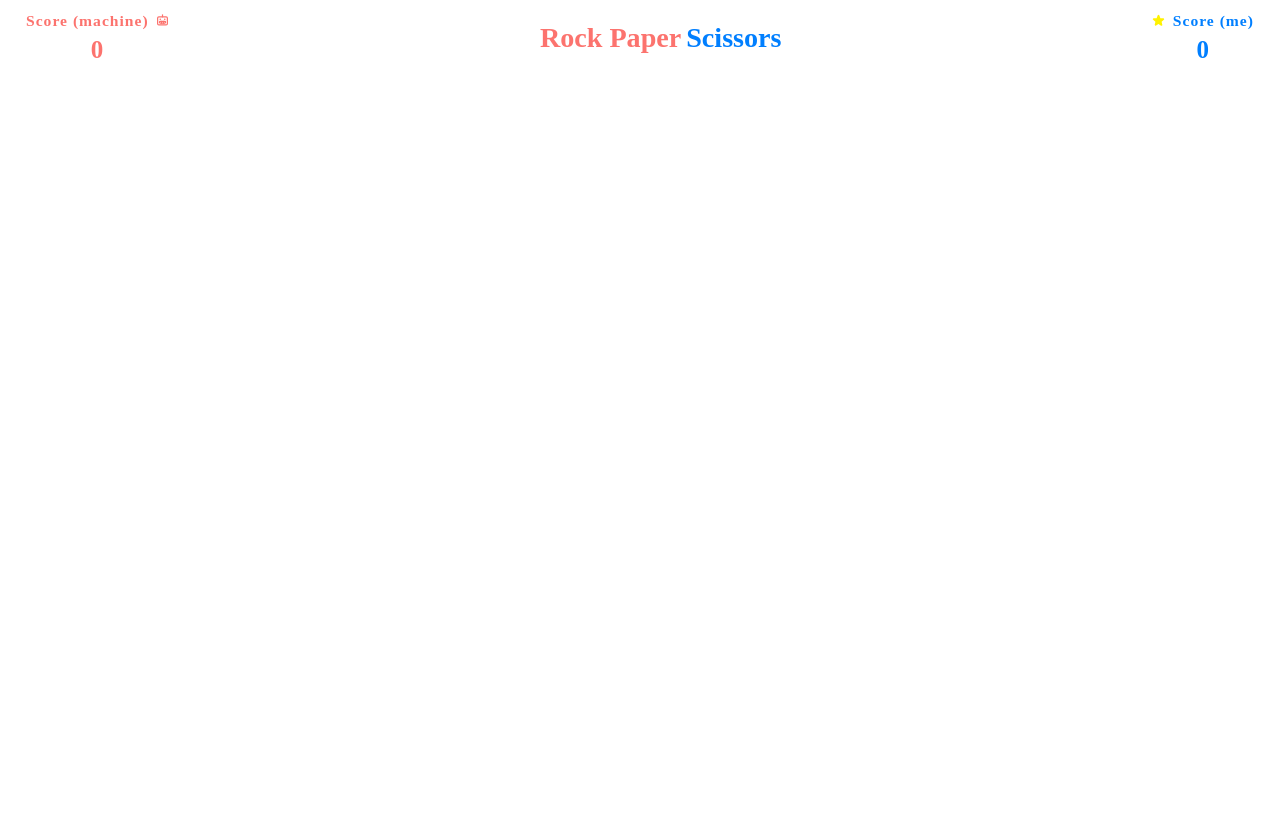
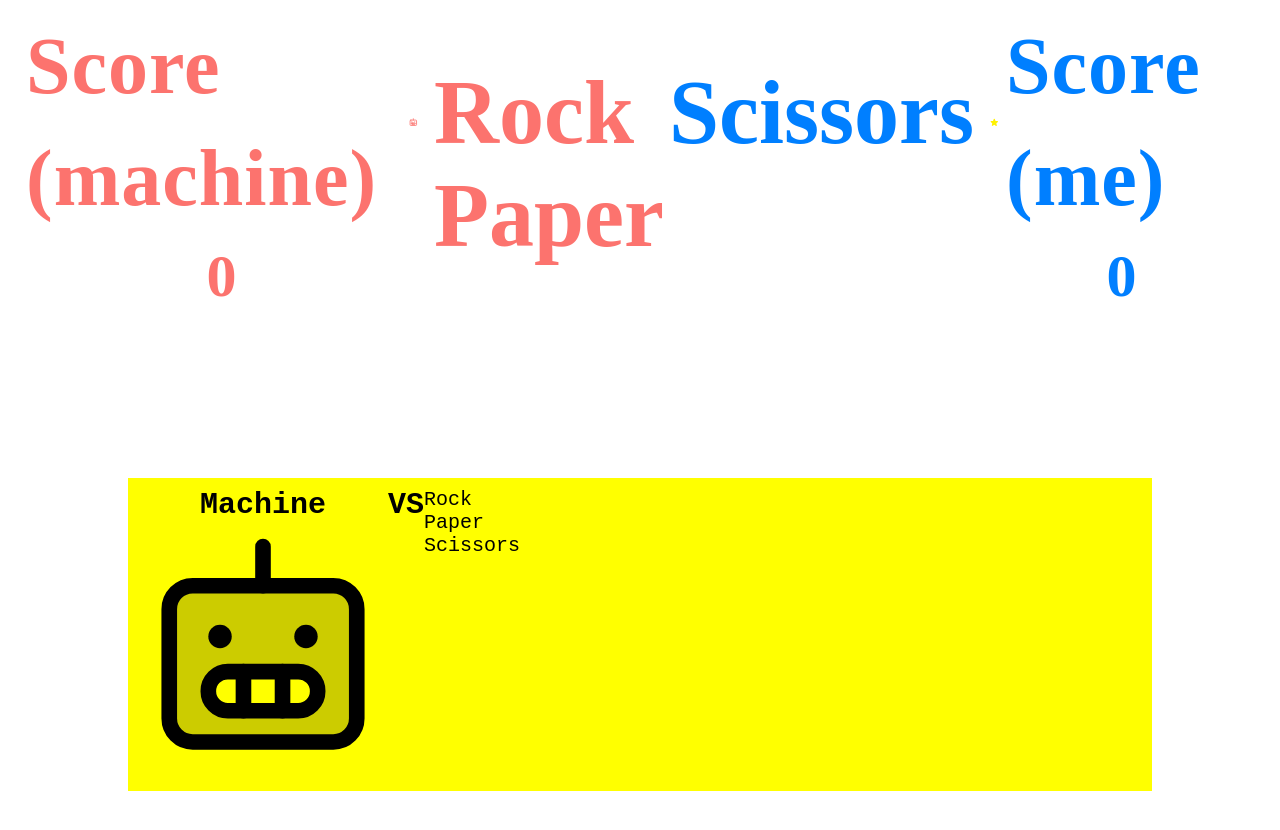
Before and after one commit to cauealb/rock-paper-scissors, a React (Vite) app: page / in a window 1280 px wide. Shown: the top 830 px of the page. Before the commit the page ends 800 px from the top, so only its background shows below. Built offline with nearby package versions, Linux system fonts and the light colour scheme; a web font is replaced by a local one.

Commit message:
Resolvendo conflito

```diff
--- a/globalCSS.js
+++ b/globalCSS.js
@@ -5,6 +5,9 @@ export const GlobalCSS = createGlobalStyle`
         padding: 0;
         margin: 0;
         box-sizing: border-box;
+    }
+
+    html {
         font-size: 62.5%;
         font-family: "Jersey 20";
     }
--- a/package.json
+++ b/package.json
@@ -10,7 +10,7 @@
     "preview": "vite preview"
   },
   "dependencies": {
-    "phosphor-icons": "^1.4.2",
+    "phosphor-react": "^1.4.1",
     "react": "^18.3.1",
     "react-dom": "^18.3.1",
     "styled-components": "^6.1.13"
--- a/src/App.jsx
+++ b/src/App.jsx
@@ -2,6 +2,7 @@ import { ThemeProvider } from "styled-components"
 import { theme } from "../theme"
 import { GlobalCSS } from "../globalCSS"
 import { Header } from "./Components/Header/Header"
+import { Play } from "./Components/Play/Play"
 
 export function App() {
 
@@ -9,6 +10,7 @@ export function App() {
     <>
     <ThemeProvider theme={theme}>
       <Header />
+      <Play />
       <GlobalCSS />
     </ThemeProvider>
     </>
--- /dev/null
+++ b/src/Components/Play/Play.jsx
@@ -0,0 +1,32 @@
+import { Robot  } from "phosphor-react"
+import { StyledPrincipalSection, StyledPrincipalMachine } from "./Play.s"
+
+export function Play() {
+    return (
+        <>
+            <StyledPrincipalSection>
+                <StyledPrincipalMachine>
+                    <h2>Machine</h2>
+                    <Robot size={250} weight="duotone" />
+                </StyledPrincipalMachine>
+                <h1>VS</h1>
+                <div>
+                    <div>
+                        <p>Rock</p>
+                        <span></span>
+                    </div>
+
+                    <div>
+                        <p>Paper</p>
+                        <span></span>
+                    </div>
+
+                    <div>
+                        <p>Scissors</p>
+                        <span></span>
+                    </div>
+                </div>
+            </StyledPrincipalSection>
+        </>
+    )
+}
--- /dev/null
+++ b/src/Components/Play/Play.s.js
@@ -0,0 +1,18 @@
+import styled from "styled-components";
+
+export const StyledPrincipalSection = styled.section`
+    margin: 15rem auto;
+    display: flex;
+    width: 80%;
+    padding: 1rem;
+    background-color: yellow;
+    font-family: 'Courier New', Courier, monospace;
+    font-size: 2rem;
+`;
+
+export const StyledPrincipalMachine = styled.div`
+    display: flex;
+    flex-direction: column;
+    align-items: center;
+    gap: 0.90rem
+`;
```
Also changed, not shown: 1 other file (tests, documents, lock files or other folders).
